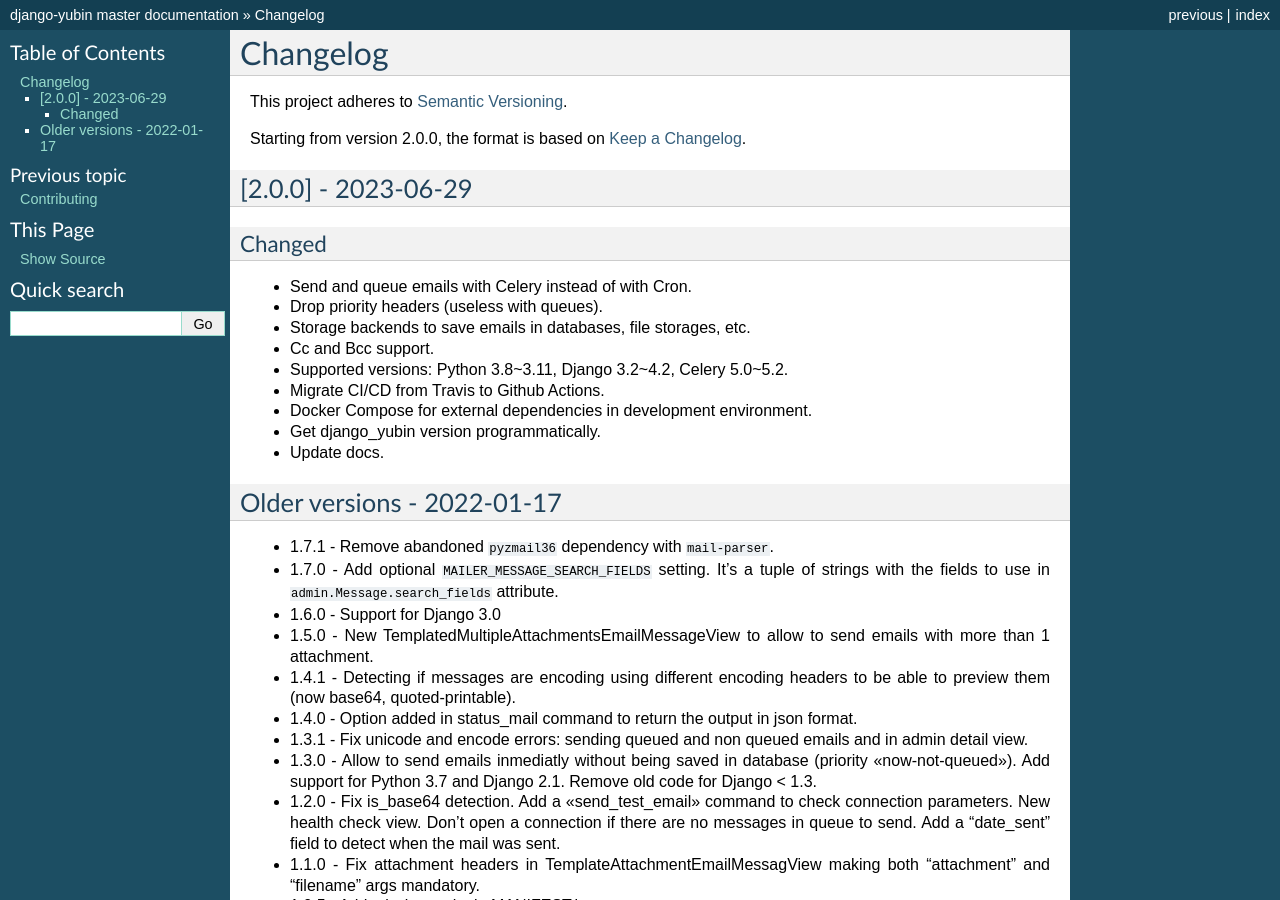
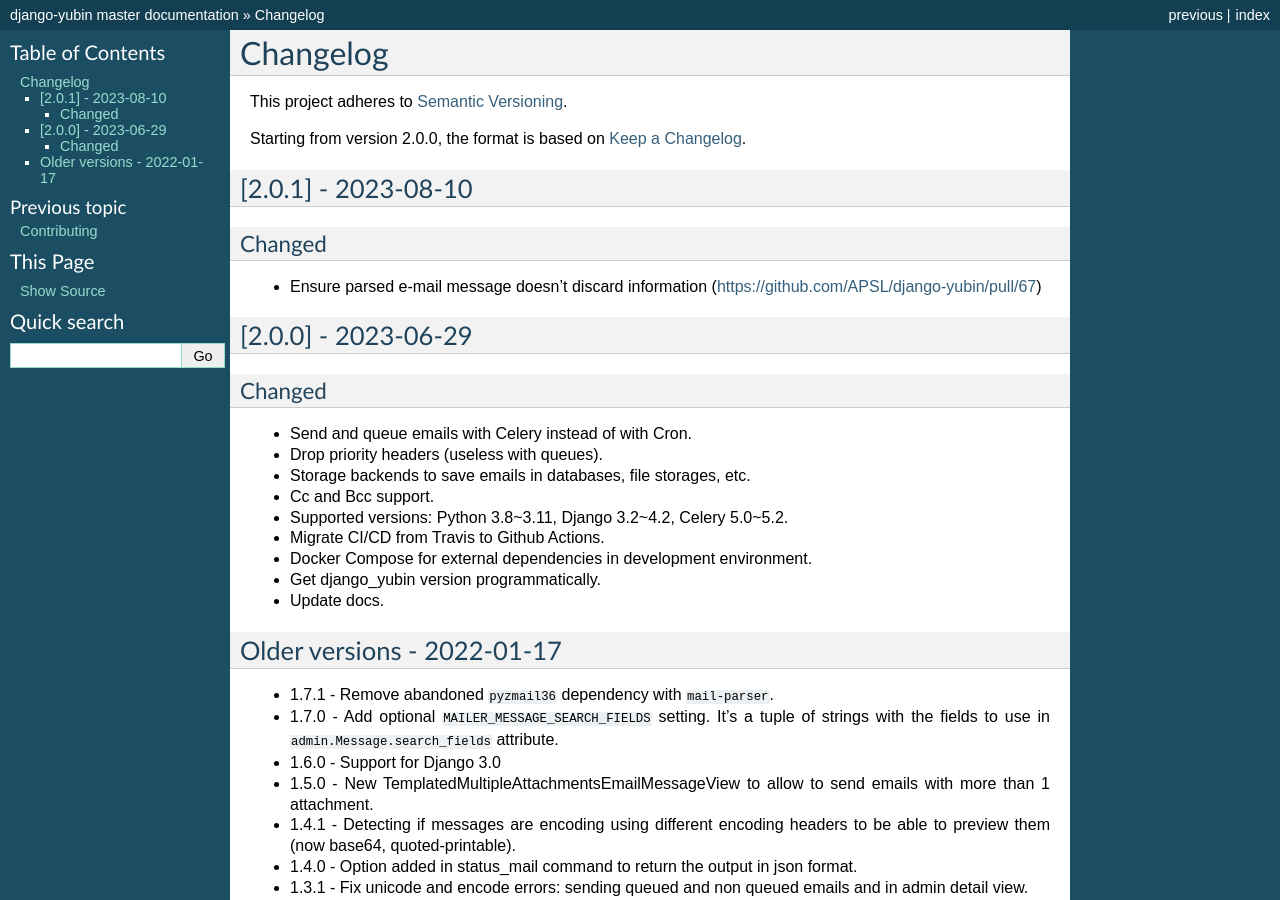
Before and after one commit to APSL/django-yubin, a Sphinx documentation site: the page built from docs/changelog.rst, in a window 1280 px wide and 900 px high. Built offline with Sphinx 7.4.7, drawn with Linux system fonts in a browser that asks for light colours.

Commit message:
Bump version

```diff
--- a/django_yubin/version.py
+++ b/django_yubin/version.py
@@ -1,2 +1,2 @@
-VERSION = (2, 0, 0)
+VERSION = (2, 0, 1)
 __version__ = '.'.join([str(part) for part in VERSION])
--- a/docs/changelog.rst
+++ b/docs/changelog.rst
@@ -4,6 +4,13 @@ Changelog
 This project adheres to `Semantic Versioning <https://semver.org/spec/v2.0.0.html>`_.
 
 Starting from version 2.0.0, the format is based on `Keep a Changelog <https://keepachangelog.com/en/1.0.0/>`_.
+
+[2.0.1] - 2023-08-10
+--------------------
+
+Changed
+^^^^^^^
+* Ensure parsed e-mail message doesn't discard information (https://github.com/APSL/django-yubin/pull/67)
 
 [2.0.0] - 2023-06-29
 --------------------
```
